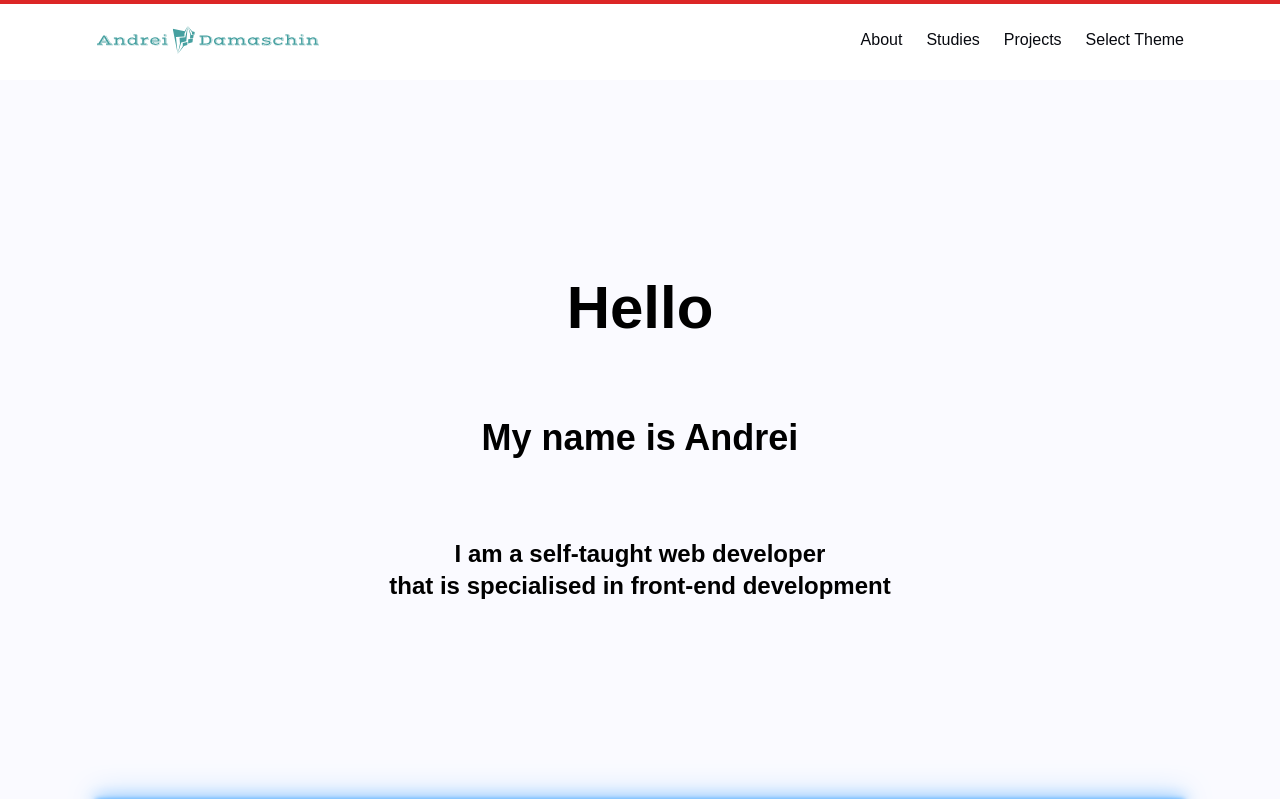
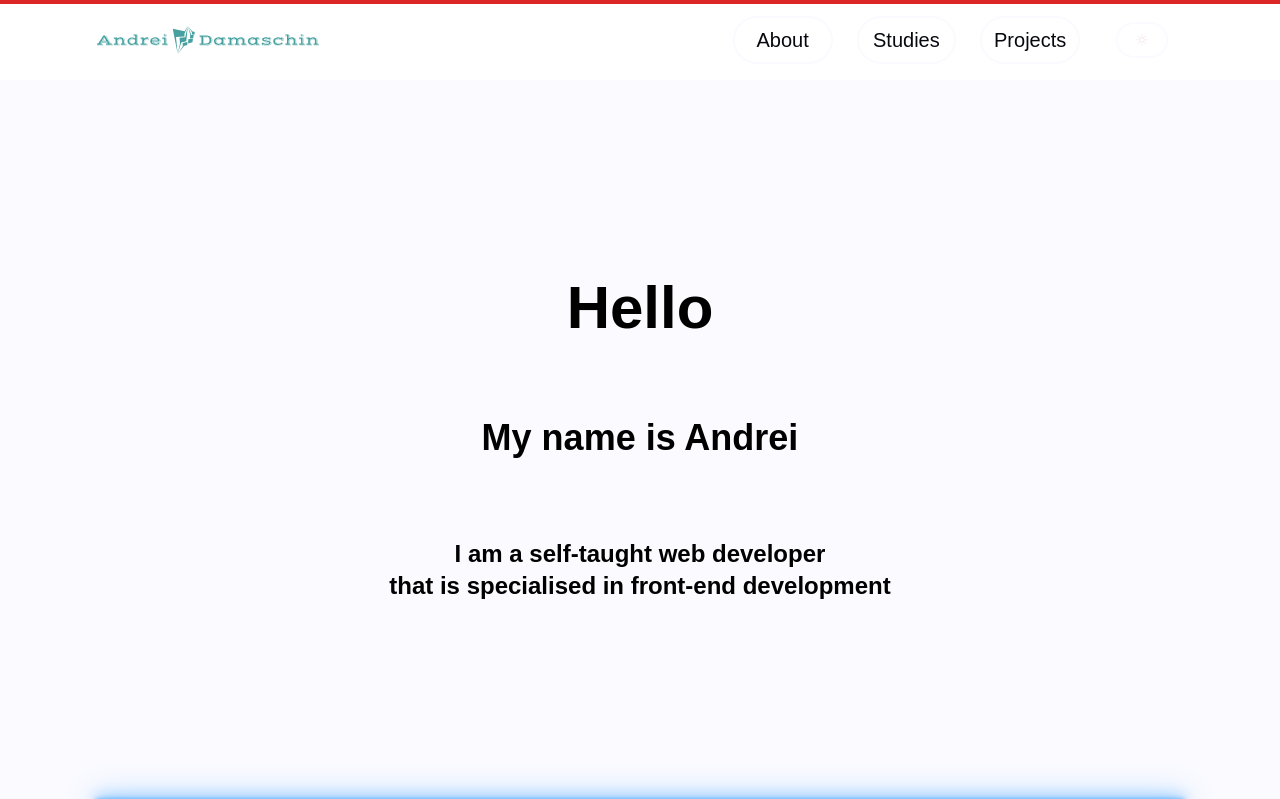
Before and after one commit to damonosi/portofolio, a Next.js app: page / in a window 1280 px wide. Shown: the top 799 px of the page. Built offline with nearby package versions, Linux system fonts and the light colour scheme; a web font is replaced by a local one.

Commit message:
header redesign

```diff
--- a/src/components/navigation/Header.tsx
+++ b/src/components/navigation/Header.tsx
@@ -2,28 +2,77 @@
 
 import useScrollDirection from "@/hooks/useScrollDirection";
 import { motion, useScroll } from "framer-motion";
+import { useTheme } from "next-themes";
 import Image from "next/image";
 import Link from "next/link";
 import { useState } from "react";
+import { MdNightsStay } from "react-icons/md";
 import { TiThMenuOutline } from "react-icons/ti";
+import { WiDaySunny } from "react-icons/wi";
 import Logo from "../../../public/imagini/logo-no-background.svg";
 import ScrollProgress from "./ScrollProgress";
 import ThemeSwitcher from "./ThemeSwitcher";
+const Mask = ({ className }: { className?: string }) => {
+  return (
+    <div
+      id="mask"
+      className={` absolute  dark:bg-light bg-dark h-0 ease-in-out duration-1000 group-hover:h-full left-0 right-0 bottom-0 opacity-70 z-10 ${className}`}
+    ></div>
+  );
+};
+const NavigationButton = ({ link, text }: { link: string; text: string }) => {
+  return (
+    <Link
+      className="border-2 group px-4 flex relative w-full items-center justify-center overflow-hidden rounded-full border-light py-2"
+      href={link}
+    >
+      <span className="z-50 text-dark dark:text-light group-hover:dark:text-dark group-hover:text-light">
+        {text}
+      </span>
+      <Mask className="rounded-full" />
+    </Link>
+  );
+};
 
 const Navigation = () => {
   const [opened, setOpended] = useState(false);
+  const { theme, setTheme } = useTheme();
 
-  function handleOpenTheme() {
-    setOpended(!opened);
+  function handleSetTheme() {
+    if (theme === "dark") {
+      setTheme("light");
+    } else {
+      setTheme("dark");
     }
+  }
+
   return (
     <div className=" justify-center items-center gap-5 hidden md:flex">
-      <nav className="flex gap-6 text-dark justify-center items-center">
-        <Link href="#hero-section">About</Link>
-        <Link href="#certification">Studies</Link>
-        <Link href="#work">Projects</Link>
-        <div className={`flex relative h-fit w-full ${opened && "border"} `}>
-          <button onClick={handleOpenTheme}>Select Theme</button>
+      <nav className="flex gap-6 text-dark text-xl dark:text-light justify-center items-center">
+        <NavigationButton
+          link="#hero-section"
+          text="About"
+        />
+        <NavigationButton
+          link="#certification"
+          text="Studies"
+        />
+        <NavigationButton
+          link="#work"
+          text="Projects"
+        />
+      </nav>
+      <div
+        className={`flex relative h-fit w-full  group px-4  items-center justify-center overflow-hidden rounded-full border-light py-2  `}
+      >
+        <button
+          className={`flex whitespace-nowrap h-fit w-full border-2 flex-row group px-4  items-center justify-center overflow-hidden rounded-full border-light py-2 ${
+            opened && "border"
+          } `}
+          onClick={handleSetTheme}
+        >
+          {theme === "dark" ? <MdNightsStay /> : <WiDaySunny />}
+        </button>
         {opened ? (
           <div className="absolute gap-2  flex top-0 right-1/2 transform translate-y-full items-center translate-x-1/2">
             <span className="text-lg">light</span>
@@ -34,7 +83,6 @@ const Navigation = () => {
           ""
         )}
       </div>
-      </nav>
     </div>
   );
 };
--- a/src/components/navigation/ThemeSwitcher.tsx
+++ b/src/components/navigation/ThemeSwitcher.tsx
@@ -37,6 +37,7 @@ const ThemeSwitcher = () => {
       >
         {theme === "dark" ? "dark theme" : "light"}
       </span>
+
     </label>
   );
 };
```
Lines whose indentation alone changed are shown as unchanged.
